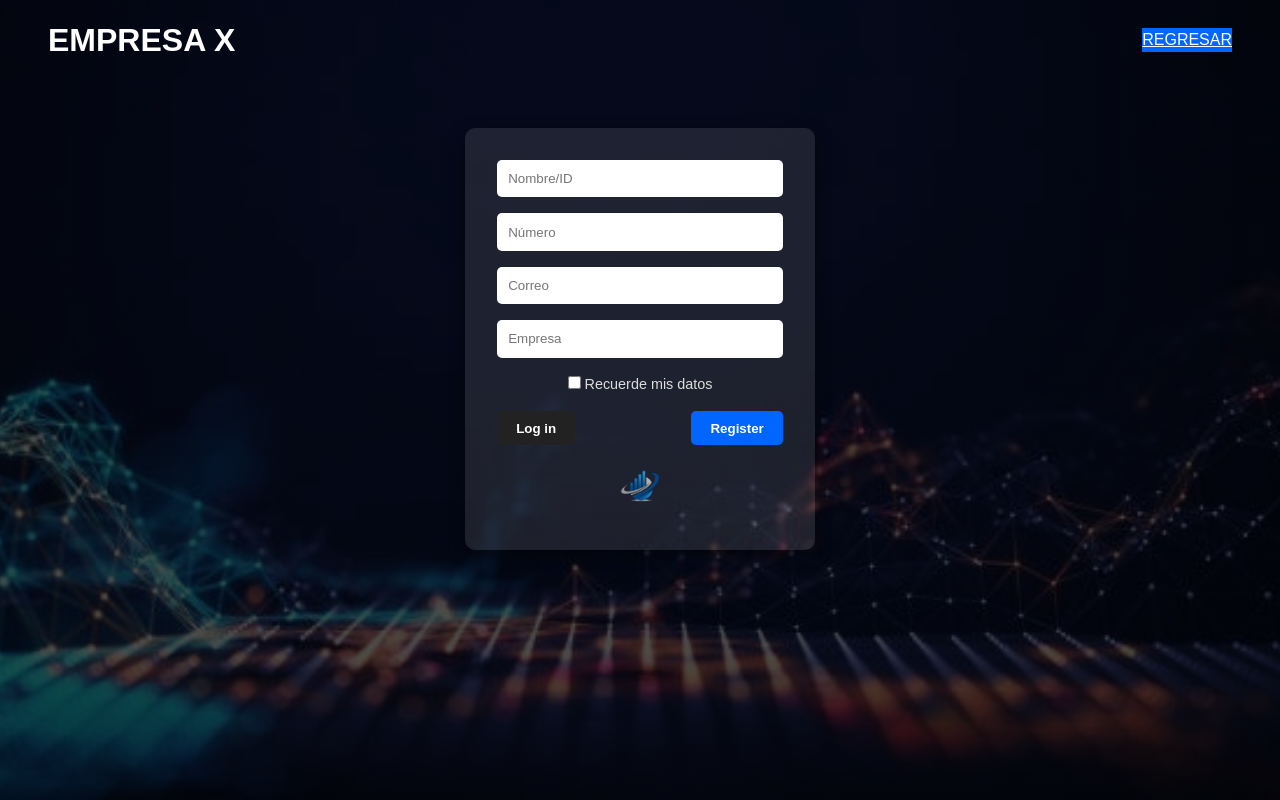
After one commit to LabGames/Sistema_de_Gestion_de_Proyectos_PHP, a PHP site: page /php/registers/register_main.php in a window 1280 px wide. The commit adds this page. Run offline with PHP 8.4, Linux system fonts and the light colour scheme.

Commit message:
update commit

```diff
--- /dev/null
+++ b/css/style.css
@@ -0,0 +1,234 @@
+* {
+  margin: 0;
+  padding: 0;
+  box-sizing: border-box;
+}
+
+body {
+  font-family: 'Arial', sans-serif;
+  background-color: #0f0f0f;
+  color: #fff;
+  line-height: 1.5;
+}
+
+header {
+  background-color: #0a0d1c;
+  display: flex;
+  justify-content: space-between;
+  align-items: center;
+  padding: 1rem 3rem;
+}
+
+header img {
+  height: 40px;
+}
+
+header .btns {
+  display: flex;
+  gap: 1rem;
+}
+
+header .btns a {
+  padding: 0.5rem 1rem;
+  border-radius: 20px;
+  text-decoration: none;
+  font-weight: bold;
+  font-size: 0.9rem;
+}
+
+header .btn-register {
+  background-color: #0066ff;
+  color: #fff;
+}
+
+header .btn-login {
+  background-color: #fff;
+  color: #000;
+}
+
+.hero {
+  background: linear-gradient(
+      rgba(0, 0, 0, 0.6),
+      rgba(0, 0, 0, 0.6)
+    ),
+    url('images/img_1.webp') center/cover no-repeat;
+  padding: 4rem 3rem;
+  text-align: left;
+}
+
+.hero h1 {
+  font-size: 2rem;
+  font-weight: 900;
+  line-height: 1.2;
+}
+
+.hero p {
+  max-width: 500px;
+  margin: 1rem 0;
+  color: #ccc;
+}
+
+.hero button {
+  padding: 0.8rem 1.5rem;
+  background-color: #0066ff;
+  border: none;
+  color: white;
+  font-size: 1rem;
+  border-radius: 25px;
+  cursor: pointer;
+}
+
+.hero button:hover {
+  background-color: #004ecc;
+}
+
+.features {
+  padding: 2rem 3rem;
+  background-color: #0a0d1c;
+}
+
+.features h2 {
+  text-align: center;
+  margin-bottom: 2rem;
+}
+
+.cards {
+  display: flex;
+  justify-content: center;
+  gap: 2rem;
+  flex-wrap: wrap;
+}
+
+.card {
+  background-color: #1a1d2e;
+  border-radius: 15px;
+  overflow: hidden;
+  width: 280px;
+  text-align: center;
+  box-shadow: 0 4px 8px rgba(0,0,0,0.4);
+}
+
+.card img {
+  width: 100%;
+  height: 150px;
+  object-fit: cover;
+}
+
+.card p {
+  padding: 1rem;
+  font-size: 0.95rem;
+}
+
+.features .btn-main {
+  display: block;
+  margin: 2rem auto 0;
+  padding: 0.8rem 2rem;
+  background-color: #0066ff;
+  border: none;
+  border-radius: 25px;
+  color: white;
+  font-weight: bold;
+  cursor: pointer;
+}
+
+footer {
+  background-color: #0a0d1c;
+  padding: 2rem 3rem;
+  display: flex;
+  justify-content: space-between;
+  align-items: center;
+}
+
+footer img {
+  height: 40px;
+}
+
+footer nav a {
+  margin-left: 1rem;
+  color: #ccc;
+  text-decoration: none;
+}
+
+footer nav a:hover {
+  color: #fff;
+}
+
+.registro-page {
+  background: linear-gradient(
+      rgba(0, 0, 0, 0.7),
+      rgba(0, 0, 0, 0.7)
+    ),
+    url('images/bg_2.jpg') center/cover no-repeat;
+  display: flex;
+  flex-direction: column;
+  align-items: center;
+  min-height: 100vh;
+}
+
+.registro-page header {
+  background: transparent;
+  padding: 1rem 3rem;
+  display: flex;
+  justify-content: space-between;
+  width: 100%;
+}
+
+.registro-page header h1 {
+  color: white;
+}
+
+.form-container {
+  background-color: rgba(255, 255, 255, 0.1);
+  padding: 2rem;
+  border-radius: 10px;
+  margin-top: 3rem;
+  width: 350px;
+  box-shadow: 0 4px 15px rgba(0,0,0,0.5);
+  text-align: center;
+}
+
+.form-container form {
+  display: flex;
+  flex-direction: column;
+  gap: 1rem;
+}
+
+.form-container input {
+  padding: 0.7rem;
+  border: none;
+  border-radius: 5px;
+  outline: none;
+}
+
+.checkbox {
+  font-size: 0.9rem;
+  color: #ddd;
+}
+
+.form-buttons {
+  display: flex;
+  justify-content: space-between;
+}
+
+.form-buttons button {
+  padding: 0.6rem 1.2rem;
+  border: none;
+  border-radius: 5px;
+  cursor: pointer;
+  font-weight: bold;
+}
+
+.form-buttons button:first-child {
+  background-color: #222;
+  color: white;
+}
+
+.form-buttons button:last-child {
+  background-color: #0066ff;
+  color: white;
+}
+
+.form-logo {
+  margin-top: 1rem;
+  height: 50px;
+}
--- /dev/null
+++ b/php/registers/register_main.php
@@ -0,0 +1,41 @@
+<?php
+session_start();
+?>
+<!DOCTYPE html>
+<html lang="es">
+<head>
+    <meta charset="UTF-8">
+    <meta name="viewport" content="width=device-width, initial-scale=1.0">
+    <title>Registro - Empresa X</title>
+    <link rel="stylesheet" href="../../css/style.css">
+</head>
+<body class="registro-page">
+
+<!-- HEADER -->
+<header>
+    <h1>EMPRESA X</h1>
+    <a href="../../index.php" class="btn-register">REGRESAR</a>
+</header>
+
+<!-- FORMULARIO -->
+<div class="form-container">
+    <form action="procesar_registro.php" method="POST">
+        <input type="text" name="nombre" placeholder="Nombre/ID" required>
+        <input type="text" name="numero" placeholder="Número" required>
+        <input type="email" name="correo" placeholder="Correo" required>
+        <input type="text" name="empresa" placeholder="Empresa" required>
+
+        <label class="checkbox">
+            <input type="checkbox" name="recordar"> Recuerde mis datos
+        </label>
+
+        <div class="form-buttons">
+            <button type="submit" name="accion" value="login">Log in</button>
+            <button type="submit" name="accion" value="register">Register</button>
+        </div>
+    </form>
+    <img src="images/logo.png.webp" alt="Logo Empresa X" class="form-logo">
+</div>
+
+</body>
+</html>
```
Also changed, not shown: index.php (+47 -2 lines), php/gestors/work_gestor.php (added, +57 -0 lines), images/bg_1.jpg (added), images/bg_2.jpg (added), images/img_1.webp (added), images/logo.png.webp (added).
